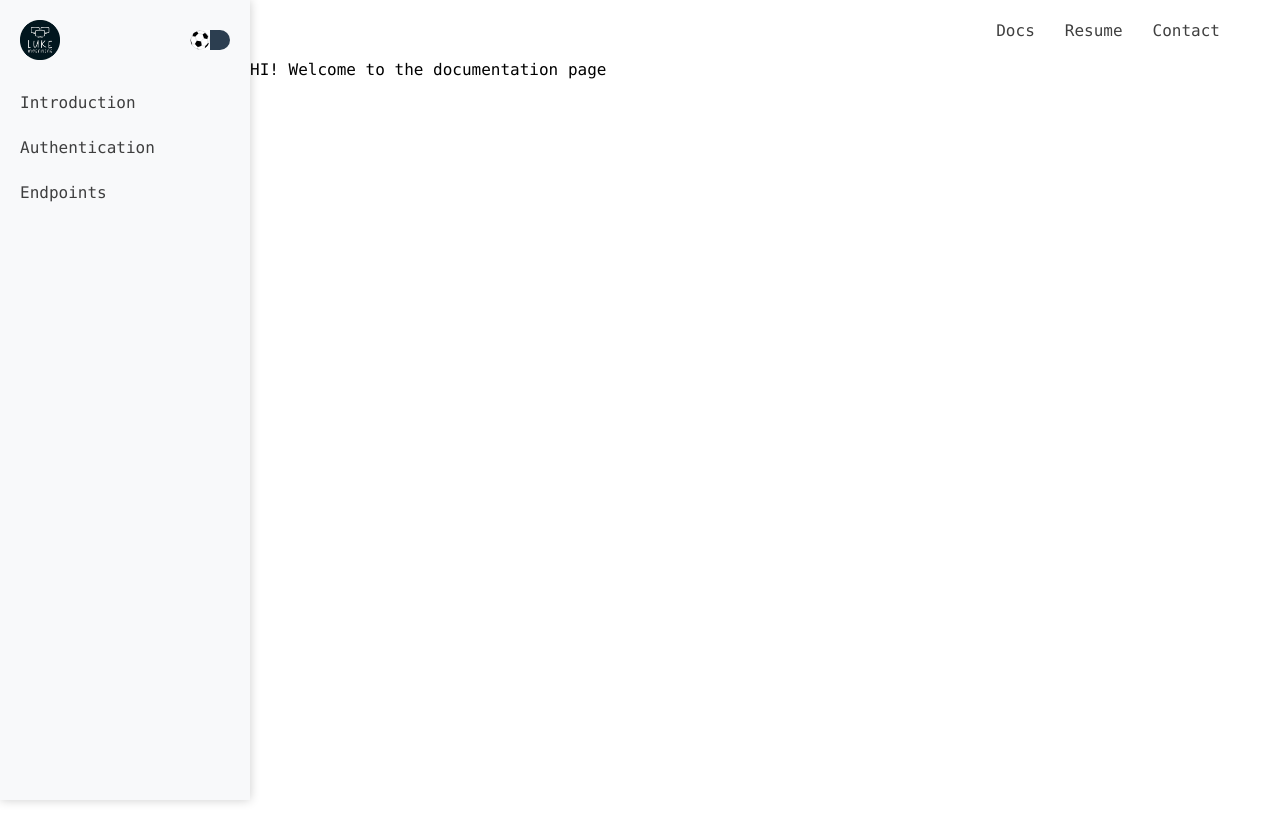
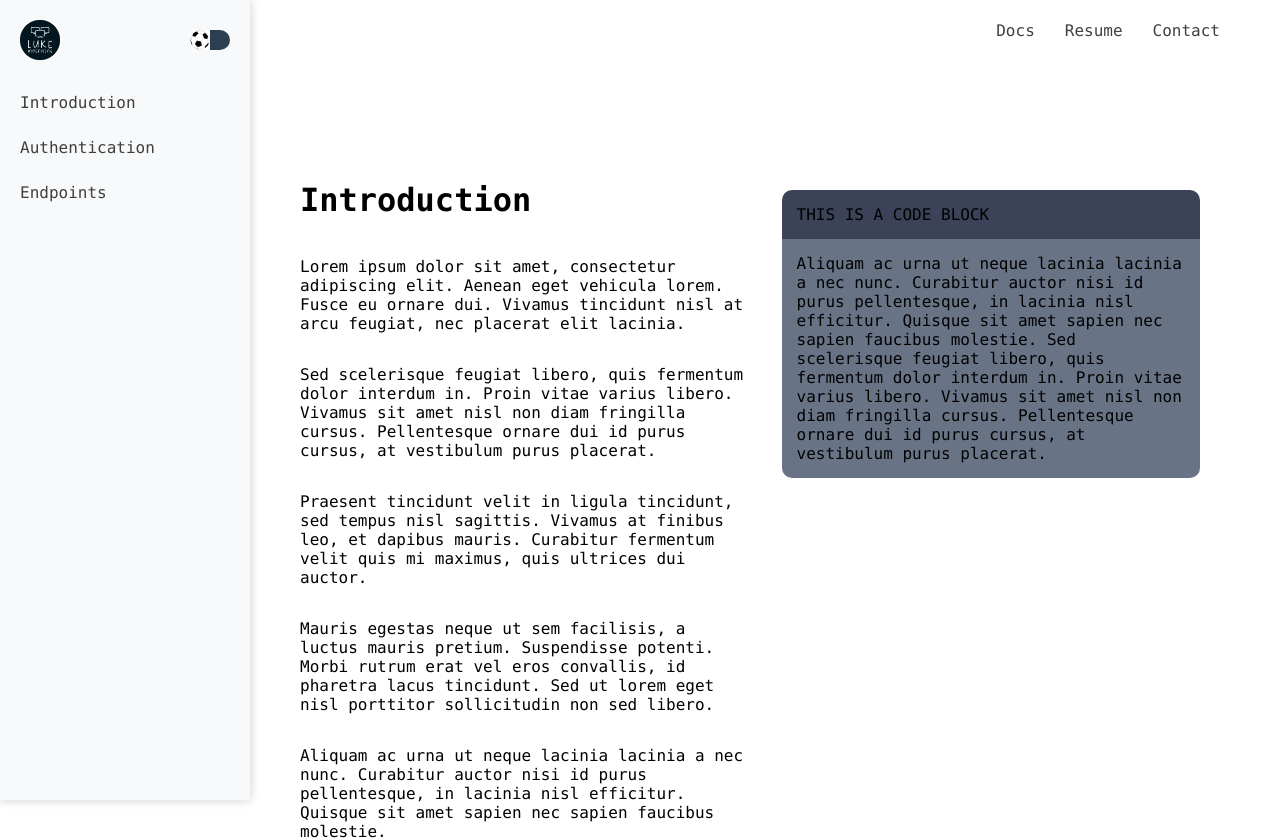
Before and after one commit to lukemoenning/api-portfolio, a Next.js app in the folder client/: page / in a window 1280 px wide. Shown: the top 840 px of the page. Built offline with nearby package versions, Linux system fonts and the light colour scheme.

Commit message:
docs sections

```diff
--- /dev/null
+++ b/client/app/components/code-block/code-block.styles.tsx
@@ -0,0 +1,26 @@
+import styled from 'styled-components'
+
+import { RVs } from '@/app/libs/random-variables'
+
+export const CodeBlockWrapper = styled.div`
+  display: flex;
+  flex-direction: column;
+  padding: 30px;
+  max-width: 45%;
+`
+
+export const CodeBlockHeader = styled.div`
+  display: flex;
+  border-top-right-radius: ${RVs.codeBlock.borderRadius};
+  border-top-left-radius: ${RVs.codeBlock.borderRadius};
+  background-color: var(--code-block-header);
+  padding: ${RVs.codeBlock.padding};
+`
+
+export const CodeBlockBody = styled.div`
+  display: flex;
+  border-bottom-right-radius: ${RVs.codeBlock.borderRadius};
+  border-bottom-left-radius: ${RVs.codeBlock.borderRadius};
+  background-color: var(--code-block-body);
+  padding: ${RVs.codeBlock.padding};
+`
--- /dev/null
+++ b/client/app/components/code-block/code-block.tsx
@@ -0,0 +1,21 @@
+import * as S from './code-block.styles'
+
+const CodeBlock: React.FC = () => {
+  return (
+    <S.CodeBlockWrapper>
+      <S.CodeBlockHeader>
+        <div>THIS IS A CODE BLOCK</div>
+      </S.CodeBlockHeader>
+      <S.CodeBlockBody>
+        Aliquam ac urna ut neque lacinia lacinia a nec nunc. Curabitur auctor
+        nisi id purus pellentesque, in lacinia nisl efficitur. Quisque sit amet
+        sapien nec sapien faucibus molestie. Sed scelerisque feugiat libero,
+        quis fermentum dolor interdum in. Proin vitae varius libero. Vivamus sit
+        amet nisl non diam fringilla cursus. Pellentesque ornare dui id purus
+        cursus, at vestibulum purus placerat.
+      </S.CodeBlockBody>
+    </S.CodeBlockWrapper>
+  )
+}
+
+export default CodeBlock
--- a/client/app/components/docs/docs.styles.ts
+++ /dev/null
@@ -1,5 +0,0 @@
-import styled from 'styled-components'
-
-export const DocsWrapper = styled.div`
-  display: flex;
-`
--- a/client/app/components/docs/docs.tsx
+++ /dev/null
@@ -1,11 +0,0 @@
-import * as S from './docs.styles'
-
-const Docs: React.FC = () => {
-  return (
-    <S.DocsWrapper>
-      <div>HI! Welcome to the documentation page</div>
-    </S.DocsWrapper>
-  )
-}
-
-export default Docs
--- /dev/null
+++ b/client/app/components/documentation/docs-section/docs-section.styles.ts
@@ -0,0 +1,12 @@
+import styled from 'styled-components'
+
+export const DocsSectionWrapper = styled.div`
+  display: flex;
+  margin: 50px 0;
+`
+
+export const DocsSectionTextWrapper = styled.div`
+  display: flex;
+  flex-direction: column;
+  max-width: 50%;
+`
--- /dev/null
+++ b/client/app/components/documentation/docs-section/docs-section.tsx
@@ -0,0 +1,29 @@
+import * as S from './docs-section.styles'
+
+import CodeBlock from '@/app/components/code-block/code-block'
+
+export interface DocsSectionProps {
+  title: string
+  bodyParagraphs: string[]
+}
+
+const DocsSection: React.FC<DocsSectionProps> = ({
+  title,
+  bodyParagraphs
+}: DocsSectionProps) => {
+  return (
+    <S.DocsSectionWrapper>
+      <S.DocsSectionTextWrapper>
+        <h1 id={'#title'}>{title}</h1>
+        {bodyParagraphs.map((paragraph, index) => (
+          <p key={'docs-section-' + title + '-paragraph-' + index}>
+            {paragraph}
+          </p>
+        ))}
+      </S.DocsSectionTextWrapper>
+      <CodeBlock />
+    </S.DocsSectionWrapper>
+  )
+}
+
+export default DocsSection
--- /dev/null
+++ b/client/app/components/documentation/docs/docs.styles.ts
@@ -0,0 +1,13 @@
+import styled from 'styled-components'
+
+export const DocsWrapper = styled.div`
+  display: flex;
+  flex-direction: column;
+  padding: 50px;
+`
+
+export const DocsDivider = styled.div`
+  height: 1px;
+  background-color: var(--divider);
+  margin: 50px 0;
+`
--- /dev/null
+++ b/client/app/components/documentation/docs/docs.tsx
@@ -0,0 +1,56 @@
+import * as S from './docs.styles'
+
+import DocsSection from '@/app/components/documentation/docs-section/docs-section'
+import type { DocsSectionProps } from '@/app/components/documentation/docs-section/docs-section'
+
+const Docs: React.FC = () => {
+  const docsSections: DocsSectionProps[] = [
+    {
+      title: 'Introduction',
+      bodyParagraphs: [
+        'Lorem ipsum dolor sit amet, consectetur adipiscing elit. Aenean eget vehicula lorem. Fusce eu ornare dui. Vivamus tincidunt nisl at arcu feugiat, nec placerat elit lacinia.',
+        'Sed scelerisque feugiat libero, quis fermentum dolor interdum in. Proin vitae varius libero. Vivamus sit amet nisl non diam fringilla cursus. Pellentesque ornare dui id purus cursus, at vestibulum purus placerat.',
+        'Praesent tincidunt velit in ligula tincidunt, sed tempus nisl sagittis. Vivamus at finibus leo, et dapibus mauris. Curabitur fermentum velit quis mi maximus, quis ultrices dui auctor.',
+        'Mauris egestas neque ut sem facilisis, a luctus mauris pretium. Suspendisse potenti. Morbi rutrum erat vel eros convallis, id pharetra lacus tincidunt. Sed ut lorem eget nisl porttitor sollicitudin non sed libero.',
+        'Aliquam ac urna ut neque lacinia lacinia a nec nunc. Curabitur auctor nisi id purus pellentesque, in lacinia nisl efficitur. Quisque sit amet sapien nec sapien faucibus molestie.'
+      ]
+    },
+    {
+      title: 'Authentication',
+      bodyParagraphs: [
+        'Lorem ipsum dolor sit amet, consectetur adipiscing elit. Aenean eget vehicula lorem. Fusce eu ornare dui. Vivamus tincidunt nisl at arcu feugiat, nec placerat elit lacinia.',
+        'Sed scelerisque feugiat libero, quis fermentum dolor interdum in. Proin vitae varius libero. Vivamus sit amet nisl non diam fringilla cursus. Pellentesque ornare dui id purus cursus, at vestibulum purus placerat.',
+        'Praesent tincidunt velit in ligula tincidunt, sed tempus nisl sagittis. Vivamus at finibus leo, et dapibus mauris. Curabitur fermentum velit quis mi maximus, quis ultrices dui auctor.',
+        'Mauris egestas neque ut sem facilisis, a luctus mauris pretium. Suspendisse potenti. Morbi rutrum erat vel eros convallis, id pharetra lacus tincidunt. Sed ut lorem eget nisl porttitor sollicitudin non sed libero.',
+        'Aliquam ac urna ut neque lacinia lacinia a nec nunc. Curabitur auctor nisi id purus pellentesque, in lacinia nisl efficitur. Quisque sit amet sapien nec sapien faucibus molestie.'
+      ]
+    },
+    {
+      title: 'Endpoints',
+      bodyParagraphs: [
+        'Lorem ipsum dolor sit amet, consectetur adipiscing elit. Aenean eget vehicula lorem. Fusce eu ornare dui. Vivamus tincidunt nisl at arcu feugiat, nec placerat elit lacinia.',
+        'Sed scelerisque feugiat libero, quis fermentum dolor interdum in. Proin vitae varius libero. Vivamus sit amet nisl non diam fringilla cursus. Pellentesque ornare dui id purus cursus, at vestibulum purus placerat.',
+        'Praesent tincidunt velit in ligula tincidunt, sed tempus nisl sagittis. Vivamus at finibus leo, et dapibus mauris. Curabitur fermentum velit quis mi maximus, quis ultrices dui auctor.',
+        'Mauris egestas neque ut sem facilisis, a luctus mauris pretium. Suspendisse potenti. Morbi rutrum erat vel eros convallis, id pharetra lacus tincidunt. Sed ut lorem eget nisl porttitor sollicitudin non sed libero.',
+        'Aliquam ac urna ut neque lacinia lacinia a nec nunc. Curabitur auctor nisi id purus pellentesque, in lacinia nisl efficitur. Quisque sit amet sapien nec sapien faucibus molestie.'
+      ]
+    }
+  ]
+
+  return (
+    <S.DocsWrapper>
+      {docsSections.map((section, index) => (
+        <>
+          <DocsSection
+            key={'docs-section-' + section.title}
+            title={section.title}
+            bodyParagraphs={section.bodyParagraphs}
+          />
+          {index !== docsSections.length - 1 ? <S.DocsDivider /> : null}
+        </>
+      ))}
+    </S.DocsWrapper>
+  )
+}
+
+export default Docs
--- a/client/app/components/page-layout/page-layout.styles.ts
+++ b/client/app/components/page-layout/page-layout.styles.ts
@@ -10,12 +10,13 @@ export const PageLayoutWrapper = styled.div`
 export const PageLayoutRightWrapper = styled.div`
   display: flex;
   flex-direction: column;
-  height: 100vh;
   width: 100%;
   margin-left: ${RVs.navigation.side.width};
 `
 
 export const PageLayoutContent = styled.div`
+  display: flex;
+  flex-direction: column;
   min-height: 100vh;
   width: 100%;
   overflow: auto;
--- a/client/app/libs/random-variables.ts
+++ b/client/app/libs/random-variables.ts
@@ -11,5 +11,9 @@ export const RVs = {
   },
   footer: {
     height: '200px'
+  },
+  codeBlock: {
+    borderRadius: '10px',
+    padding: '15px'
   }
 }
--- a/client/app/libs/theme.ts
+++ b/client/app/libs/theme.ts
@@ -9,6 +9,9 @@ export const GlobalTheme = createGlobalStyle`
     --tertiary-color: #28A745;
     --sidenav-color: #F8F9FA;
     --footer-color: #F8F9FA;
+    --code-block-body: #697386;
+    --code-block-header: #3C4257;
+    --divider: #E9ECEF;
   }
 
   [data-theme="dark"] {
@@ -19,5 +22,8 @@ export const GlobalTheme = createGlobalStyle`
     --tertiary-color: #145A32;
     --sidenav-color: #1B2631;
     --footer-color: #1B2631;
+    --code-block-body: #697386;
+    --code-block-header: #3C4257;
+    --divider: #E9ECEF;
   }
 `
--- a/client/pages/index.tsx
+++ b/client/pages/index.tsx
@@ -1,4 +1,4 @@
-import Docs from '@/app/components/docs/docs'
+import Docs from '@/app/components/documentation/docs/docs'
 
 const DocsPage = () => {
   return <Docs />
```
